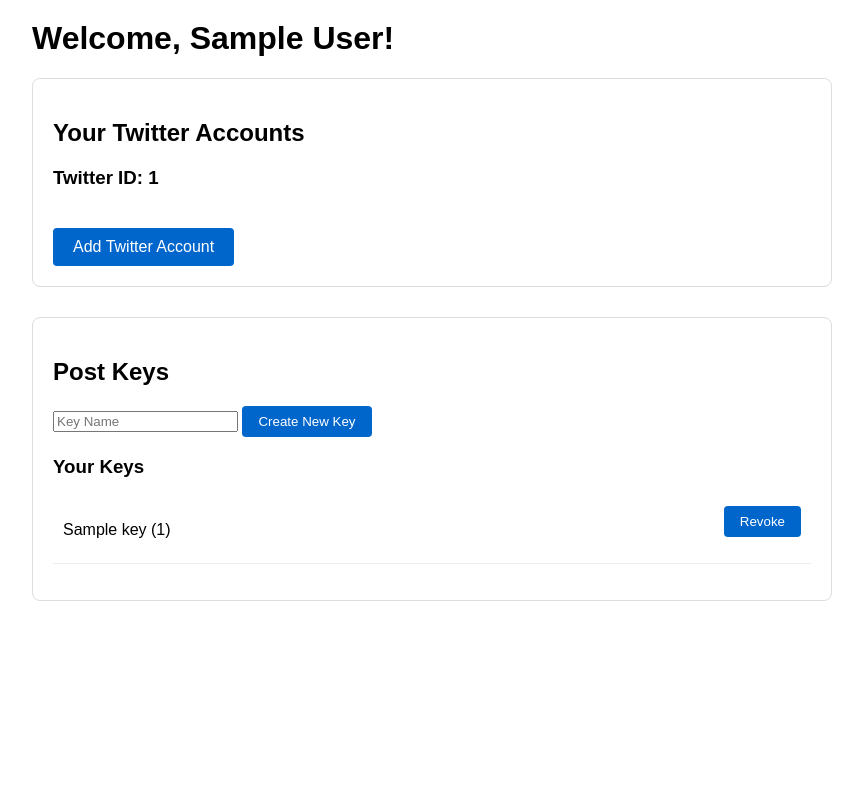
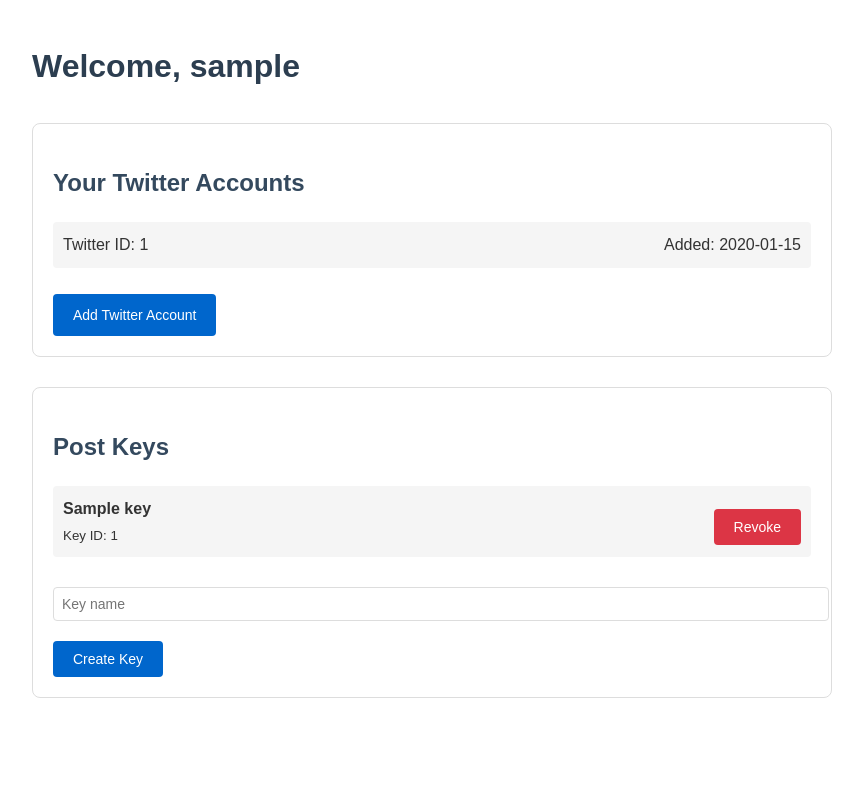
Before and after one commit to Account-Link/oauth3-tee-proxy, a FastAPI app: page /dashboard in a window 1280 px wide. Shown: the whole page, without its empty margins (208-1071 px from the left). Run offline with FastAPI, Linux system fonts and the light colour scheme; the visitor is signed in with stand-in values (Sample User, id 1); tables that the repository leaves empty hold one stand-in row (values such as "Sample post").

Commit message:
Simplified handling

```diff
--- a/main.py
+++ b/main.py
@@ -10,6 +10,7 @@ from typing import Optional
 from pydantic import BaseModel
 import json
 import traceback
+import logging
 
 from models import User, WebAuthnCredential, TwitterAccount, PostKey, UserSession, TweetLog
 from safety import SafetyFilter, SafetyLevel
@@ -20,8 +21,18 @@ from twitter_client import TwitterClient
 from patches import apply_patches
 apply_patches()
 
+# Set up logging
+logging.basicConfig(
+    level=logging.INFO,
+    format='%(asctime)s - %(name)s - %(levelname)s - %(message)s'
+)
+logger = logging.getLogger(__name__)
+
 app = FastAPI(title="OAuth3 Twitter Cookie Service")
 templates = Jinja2Templates(directory="templates")
+
+# Mount static files
+app.mount("/static", StaticFiles(directory="static"), name="static")
 
 # Get settings
 settings = get_settings()
@@ -57,105 +68,16 @@ class TweetRequest(BaseModel):
 
 # Routes for web interface (browser-based)
 @app.get("/", response_class=HTMLResponse)
-async def home(response: Response):
-    return """
-    <html>
-        <head>
-            <title>OAuth3 Twitter Cookie</title>
-            <style>
-                body {
-                    font-family: Arial, sans-serif;
-                    max-width: 800px;
-                    margin: 0 auto;
-                    padding: 20px;
-                }
-                .auth-options {
-                    display: flex;
-                    gap: 20px;
-                    margin-top: 20px;
-                }
-                .auth-option {
-                    flex: 1;
-                    padding: 20px;
-                    border: 1px solid #ddd;
-                    border-radius: 8px;
-                }
-                .button {
-                    display: inline-block;
-                    padding: 10px 20px;
-                    background-color: #0066cc;
-                    color: white;
-                    text-decoration: none;
-                    border-radius: 4px;
-                    margin-top: 10px;
-                }
-                .button:hover {
-                    background-color: #0052a3;
-                }
-            </style>
-        </head>
-        <body>
-            <h1>Welcome to OAuth3 Twitter Cookie</h1>
-            <div class="auth-options">
-                <div class="auth-option">
-                    <h2>Register with Passkey</h2>
-                    <p>Create a new account using your device's biometric authentication or security key.</p>
-                    <a href="/register" class="button">Register with Passkey</a>
-                </div>
-                <div class="auth-option">
-                    <h2>Login with Passkey</h2>
-                    <p>Already have an account? Sign in with your passkey.</p>
-                    <a href="/login" class="button">Login with Passkey</a>
-                </div>
-            </div>
-        </body>
-    </html>
-    """
+async def home(request: Request):
+    return templates.TemplateResponse("home.html", {"request": request})
 
 @app.get("/register", response_class=HTMLResponse)
 async def register_page(request: Request):
     return templates.TemplateResponse("webauthn_register.html", {"request": request})
 
 @app.get("/submit-cookie", response_class=HTMLResponse)
-async def submit_cookie_page():
-    return """
-    <html>
-        <head>
-            <title>Submit Twitter Cookie</title>
-            <style>
-                body {
-                    font-family: Arial, sans-serif;
-                    max-width: 600px;
-                    margin: 0 auto;
-                    padding: 20px;
-                }
-                textarea {
-                    width: 100%;
-                    margin: 10px 0;
-                }
-                button {
-                    background-color: #0066cc;
-                    color: white;
-                    padding: 10px 20px;
-                    border: none;
-                    border-radius: 4px;
-                    cursor: pointer;
-                }
-                button:hover {
-                    background-color: #0052a3;
-                }
-            </style>
-        </head>
-        <body>
-            <h1>Submit Twitter Cookie</h1>
-            <form action="/api/cookie" method="POST" enctype="application/x-www-form-urlencoded">
-                <textarea name="twitter_cookie" rows="10" cols="50" placeholder="Paste your Twitter cookie here"></textarea>
-                <br>
-                <button type="submit">Submit</button>
-            </form>
-        </body>
-    </html>
-    """
+async def submit_cookie_page(request: Request):
+    return templates.TemplateResponse("submit_cookie.html", {"request": request})
 
 @app.get("/login", response_class=HTMLResponse)
 async def login_page(request: Request):
@@ -163,54 +85,36 @@ async def login_page(request: Request):
 
 @app.get("/dashboard", response_class=HTMLResponse)
 async def dashboard(request: Request, db: Session = Depends(get_db)):
-    try:
-        # Debug the session contents
-        print("\n=== Dashboard Session Debug ===")
-        print("Raw session:", request.session)
-        print("Session as dict:", dict(request.session))
-        print("user_id from session:", request.session.get("user_id"))
-        print("user_id type:", type(request.session.get("user_id")))
-        print("==============================\n")
+    user_id = request.session.get("user_id")
+    if not user_id:
+        return RedirectResponse(url="/login")
 
-        user_id = request.session.get("user_id")
-        if not user_id:
-            return RedirectResponse(url="/login")
+    user = db.query(User).filter(User.id == user_id).first()
+    if not user:
+        request.session.clear()
+        return RedirectResponse(url="/login")
 
-        # Debug the database query
-        user_query = db.query(User).filter(User.id == user_id)
-        print("SQL Query:", str(user_query))
+    twitter_accounts = db.query(TwitterAccount).filter(
+        TwitterAccount.user_id == user_id
+    ).all()
 
-        user = user_query.first()
-        print(f"User object: {user}")
-        print(f"User type: {type(user)}")
+    post_keys = []
+    for account in twitter_accounts:
+        keys = db.query(PostKey).filter(
+            PostKey.twitter_id == account.twitter_id,
+            PostKey.is_active == True
+        ).all()
+        post_keys.extend(keys)
 
-        if not user:
-            return RedirectResponse(url="/login")
-
-        twitter_accounts = db.query(TwitterAccount).filter(
-            TwitterAccount.user_id == user_id
-        ).all()
-
-        post_keys = []
-        for account in twitter_accounts:
-            keys = db.query(PostKey).filter(
-                PostKey.twitter_id == account.twitter_id,
-                PostKey.is_active == True
-            ).all()
-            post_keys.extend(keys)
-
-        return templates.TemplateResponse(
-            "dashboard.html",
-            {
-                "request": request,
-                "user": user,
-                "twitter_accounts": twitter_accounts,
-                "post_keys": post_keys
-            }
-        )
-    except Exception as e:
-        print(f"Error in dashboard: {e}\nTraceback:\n{traceback.format_exc()}")
-        raise HTTPException(status_code=500, detail=str(e))
+    return templates.TemplateResponse(
+        "dashboard.html",
+        {
+            "request": request,
+            "user": user,
+            "twitter_accounts": twitter_accounts,
+            "post_keys": post_keys
+        }
+    )
 
 # API Routes (for curl/programmatic access)
 @app.post("/api/cookie")
@@ -254,34 +158,37 @@ async def submit_cookie(
             db.add(account)
 
         db.commit()
+        logger.info(f"Successfully linked Twitter account {twitter_id} to user {user_id}")
         return {"status": "success", "message": "Twitter account linked successfully"}
     except json.JSONDecodeError as e:
-        print(f"JSON decode error: {e}\nTraceback:\n{traceback.format_exc()}")
+        logger.error(f"JSON decode error while processing cookie: {str(e)}")
         raise HTTPException(status_code=400, detail=f"Invalid cookie format: {str(e)}")
     except Exception as e:
-        print(f"Error in submit_cookie: {e}\nTraceback:\n{traceback.format_exc()}")
+        logger.error(f"Error in submit_cookie: {str(e)}", exc_info=True)
         raise HTTPException(status_code=500, detail=str(e))
 
 @app.post("/api/keys")
 async def create_post_key(
+    request: Request,
     name: str = Form(...),
-    session: Optional[str] = Cookie(None),
     db: Session = Depends(get_db)
 ):
-    if not session:
+    # Check if user is authenticated via session
+    user_id = request.session.get("user_id")
+    if not user_id:
         raise HTTPException(status_code=401, detail="Not authenticated")
 
-    user_session = db.query(UserSession).filter(
-        UserSession.session_token == session,
-        UserSession.expires_at > datetime.utcnow()
+    # Get user's Twitter accounts
+    twitter_accounts = db.query(TwitterAccount).filter(
+        TwitterAccount.user_id == user_id
     ).first()
 
-    if not user_session:
-        raise HTTPException(status_code=401, detail="Invalid or expired session")
+    if not twitter_accounts:
+        raise HTTPException(status_code=400, detail="No Twitter account linked")
 
     # Check if max keys reached
     key_count = db.query(PostKey).filter(
-        PostKey.twitter_id == user_session.twitter_id,
+        PostKey.twitter_id == twitter_accounts.twitter_id,
         PostKey.is_active == True
     ).count()
 
@@ -289,7 +196,7 @@ async def create_post_key(
         raise HTTPException(status_code=400, detail="Maximum number of post keys reached")
 
     post_key = PostKey(
-        twitter_id=user_session.twitter_id,
+        twitter_id=twitter_accounts.twitter_id,
         name=name
     )
     db.add(post_key)
@@ -300,23 +207,25 @@ async def create_post_key(
 @app.delete("/api/keys/{key_id}")
 async def revoke_post_key(
     key_id: str,
-    session: Optional[str] = Cookie(None),
+    request: Request,
     db: Session = Depends(get_db)
 ):
-    if not session:
+    # Check if user is authenticated via session
+    user_id = request.session.get("user_id")
+    if not user_id:
         raise HTTPException(status_code=401, detail="Not authenticated")
 
-    user_session = db.query(UserSession).filter(
-        UserSession.session_token == session,
-        UserSession.expires_at > datetime.utcnow()
+    # Get user's Twitter accounts
+    twitter_account = db.query(TwitterAccount).filter(
+        TwitterAccount.user_id == user_id
     ).first()
 
-    if not user_session:
-        raise HTTPException(status_code=401, detail="Invalid or expired session")
+    if not twitter_account:
+        raise HTTPException(status_code=400, detail="No Twitter account linked")
 
     post_key = db.query(PostKey).filter(
         PostKey.key_id == key_id,
-        PostKey.twitter_id == user_session.twitter_id
+        PostKey.twitter_id == twitter_account.twitter_id
     ).first()
 
     if not post_key:
@@ -365,6 +274,7 @@ async def post_tweet(
                 db.add(tweet_log)
                 db.commit()
 
+                logger.warning(f"Tweet failed safety check for post_key {post_key.key_id}: {reason}")
                 raise HTTPException(status_code=400, detail=f"Tweet failed safety check: {reason}")
 
         # Create Twitter client
@@ -382,25 +292,12 @@ async def post_tweet(
         db.add(tweet_log)
         db.commit()
 
+        logger.info(f"Successfully posted tweet {tweet_id} using post_key {post_key.key_id}")
         return {"status": "success", "tweet_id": tweet_id}
 
     except Exception as e:
-        print(f"Error in post_tweet: {e}\nTraceback:\n{traceback.format_exc()}")
+        logger.error(f"Error in post_tweet: {str(e)}", exc_info=True)
         raise HTTPException(status_code=500, detail=str(e))
-
-# Add this after creating the FastAPI app
-@app.middleware("http")
-async def debug_middleware(request: Request, call_next):
-    try:
-        return await call_next(request)
-    except Exception as e:
-        import traceback
-        print(f"\n\n*** Exception in request: {request.url}")
-        print(f"*** {e.__class__.__name__}: {str(e)}")
-        print("*** Traceback:")
-        print(traceback.format_exc())
-        print("\n")
-        raise
 
 if __name__ == "__main__":
     import uvicorn
--- /dev/null
+++ b/static/css/styles.css
@@ -0,0 +1,104 @@
+/* Common styles */
+body {
+    font-family: Arial, sans-serif;
+    max-width: 800px;
+    margin: 0 auto;
+    padding: 20px;
+    line-height: 1.6;
+    color: #333;
+}
+
+h1 {
+    color: #2c3e50;
+    margin-bottom: 30px;
+}
+
+h2 {
+    color: #34495e;
+    margin-bottom: 20px;
+}
+
+/* Button styles */
+.button {
+    display: inline-block;
+    padding: 10px 20px;
+    background-color: #0066cc;
+    color: white;
+    text-decoration: none;
+    border-radius: 4px;
+    margin-top: 10px;
+    border: none;
+    cursor: pointer;
+    font-size: 14px;
+    transition: background-color 0.2s ease;
+}
+
+.button:hover {
+    background-color: #0052a3;
+}
+
+/* Form elements */
+input[type="text"],
+input[type="password"],
+textarea {
+    width: 100%;
+    padding: 8px;
+    margin: 10px 0;
+    border: 1px solid #ddd;
+    border-radius: 4px;
+    font-size: 14px;
+}
+
+input[type="text"]:focus,
+input[type="password"]:focus,
+textarea:focus {
+    outline: none;
+    border-color: #0066cc;
+    box-shadow: 0 0 0 2px rgba(0,102,204,0.1);
+}
+
+/* Status messages */
+#status {
+    padding: 10px;
+    margin: 10px 0;
+    border-radius: 4px;
+    background-color: #f8f9fa;
+}
+
+/* Auth options layout */
+.auth-options {
+    display: flex;
+    gap: 20px;
+    margin-top: 20px;
+}
+
+.auth-option {
+    flex: 1;
+    padding: 20px;
+    border: 1px solid #ddd;
+    border-radius: 8px;
+    background-color: #fff;
+    box-shadow: 0 2px 4px rgba(0,0,0,0.05);
+}
+
+/* Common form layouts */
+.form-group {
+    margin-bottom: 15px;
+}
+
+.form-group label {
+    display: block;
+    margin-bottom: 5px;
+    color: #2c3e50;
+    font-weight: 500;
+}
+
+/* Error states */
+.error {
+    color: #dc3545;
+    padding: 10px;
+    margin: 10px 0;
+    border: 1px solid #dc3545;
+    border-radius: 4px;
+    background-color: #fff;
+}
--- a/templates/dashboard.html
+++ b/templates/dashboard.html
@@ -1,86 +1,136 @@
+<!DOCTYPE html>
 <html>
     <head>
-        <title>Dashboard</title>
+        <title>Dashboard - OAuth3 Twitter Cookie</title>
+        <link rel="stylesheet" href="{{ url_for('static', path='/css/styles.css') }}">
         <style>
-            body {
-                font-family: Arial, sans-serif;
-                max-width: 800px;
-                margin: 0 auto;
-                padding: 20px;
-            }
-            .section {
+            /* Additional dashboard-specific styles */
+            .dashboard-section {
                 margin-bottom: 30px;
                 padding: 20px;
                 border: 1px solid #ddd;
                 border-radius: 8px;
             }
-            button {
-                background-color: #0066cc;
-                color: white;
-                padding: 8px 16px;
-                border: none;
-                border-radius: 4px;
-                cursor: pointer;
-            }
-            button:hover {
-                background-color: #0052a3;
-            }
-            .key-list {
+            .account-list, .key-list {
                 list-style: none;
                 padding: 0;
             }
-            .key-item {
+            .account-item, .key-item {
+                padding: 10px;
+                margin: 5px 0;
+                background: #f5f5f5;
+                border-radius: 4px;
                 display: flex;
                 justify-content: space-between;
                 align-items: center;
-                padding: 10px;
-                border-bottom: 1px solid #eee;
             }
-            .add-account {
-                display: inline-block;
+            .key-form {
                 margin-top: 20px;
-                text-decoration: none;
-                color: white;
-                background-color: #0066cc;
-                padding: 10px 20px;
+            }
+            .key-form input {
+                padding: 8px;
+                border: 1px solid #ddd;
                 border-radius: 4px;
+                margin-right: 10px;
             }
-            .add-account:hover {
-                background-color: #0052a3;
+            .delete-button {
+                background-color: #dc3545;
+            }
+            .delete-button:hover {
+                background-color: #c82333;
             }
         </style>
     </head>
     <body>
-        <h1>Welcome, {{ user.display_name or user.username }}!</h1>
+        <h1>Welcome, {{ user.username }}</h1>
 
-        <div class="section">
+        <div class="dashboard-section">
             <h2>Your Twitter Accounts</h2>
+            {% if twitter_accounts %}
+                <ul class="account-list">
                     {% for account in twitter_accounts %}
-            <div class="twitter-account">
-                <h3>Twitter ID: {{ account.twitter_id }}</h3>
-            </div>
+                        <li class="account-item">
+                            <span>Twitter ID: {{ account.twitter_id }}</span>
+                            <span>Added: {{ account.created_at.strftime('%Y-%m-%d') }}</span>
+                        </li>
                     {% endfor %}
-            <a href="/submit-cookie" class="add-account">Add Twitter Account</a>
+                </ul>
+            {% else %}
+                <p>No Twitter accounts linked yet.</p>
+            {% endif %}
+            <a href="/submit-cookie" class="button">Add Twitter Account</a>
         </div>
 
-        <div class="section">
+        <div class="dashboard-section">
             <h2>Post Keys</h2>
-            <form action="/api/keys" method="POST">
-                <input type="text" name="name" placeholder="Key Name" required>
-                <button type="submit">Create New Key</button>
-            </form>
-
-            <h3>Your Keys</h3>
+            {% if post_keys %}
                 <ul class="key-list">
                     {% for key in post_keys %}
                         <li class="key-item">
-                    <span>{{ key.name }} ({{ key.key_id }})</span>
-                    <form action="/api/keys/{{ key.key_id }}" method="POST" style="display:inline">
-                        <button type="submit">Revoke</button>
-                    </form>
+                            <div>
+                                <strong>{{ key.name }}</strong>
+                                <br>
+                                <small>Key ID: {{ key.key_id }}</small>
+                            </div>
+                            <button class="button delete-button" onclick="revokeKey('{{ key.key_id }}')">Revoke</button>
                         </li>
                     {% endfor %}
                 </ul>
+            {% else %}
+                <p>No active post keys.</p>
+            {% endif %}
+
+            <form class="key-form" onsubmit="createKey(event)">
+                <input type="text" id="keyName" placeholder="Key name" required>
+                <button type="submit" class="button">Create Key</button>
+            </form>
         </div>
+
+        <script>
+            async function createKey(event) {
+                event.preventDefault();
+                const name = document.getElementById('keyName').value;
+
+                try {
+                    const response = await fetch('/api/keys', {
+                        method: 'POST',
+                        headers: {
+                            'Content-Type': 'application/x-www-form-urlencoded',
+                        },
+                        body: `name=${encodeURIComponent(name)}`
+                    });
+
+                    if (response.ok) {
+                        window.location.reload();
+                    } else {
+                        const error = await response.json();
+                        alert(error.detail || 'Failed to create key');
+                    }
+                } catch (error) {
+                    alert('Error creating key: ' + error.message);
+                }
+            }
+
+            async function revokeKey(keyId) {
+                if (!confirm('Are you sure you want to revoke this key?')) {
+                    return;
+                }
+
+                try {
+                    const response = await fetch(`/api/keys/${keyId}`, {
+                        method: 'DELETE'
+                    });
+
+                    if (response.ok) {
+                        window.location.reload();
+                    } else {
+                        const error = await response.json();
+                        alert(error.detail || 'Failed to revoke key');
+                    }
+                } catch (error) {
+                    alert('Error revoking key: ' + error.message);
+                }
+            }
+        </script>
     </body>
 </html>
```
Also changed, not shown: static/js/webauthn-common.js (added, +17 -0 lines), templates/home.html (added, +22 -0 lines), templates/submit_cookie.html (added, +15 -0 lines), templates/webauthn_login.html (+4 -40 lines), templates/webauthn_register.html (+3 -40 lines), webauthn_routes.py (+18 -61 lines). Lines whose indentation alone changed are shown as unchanged.
